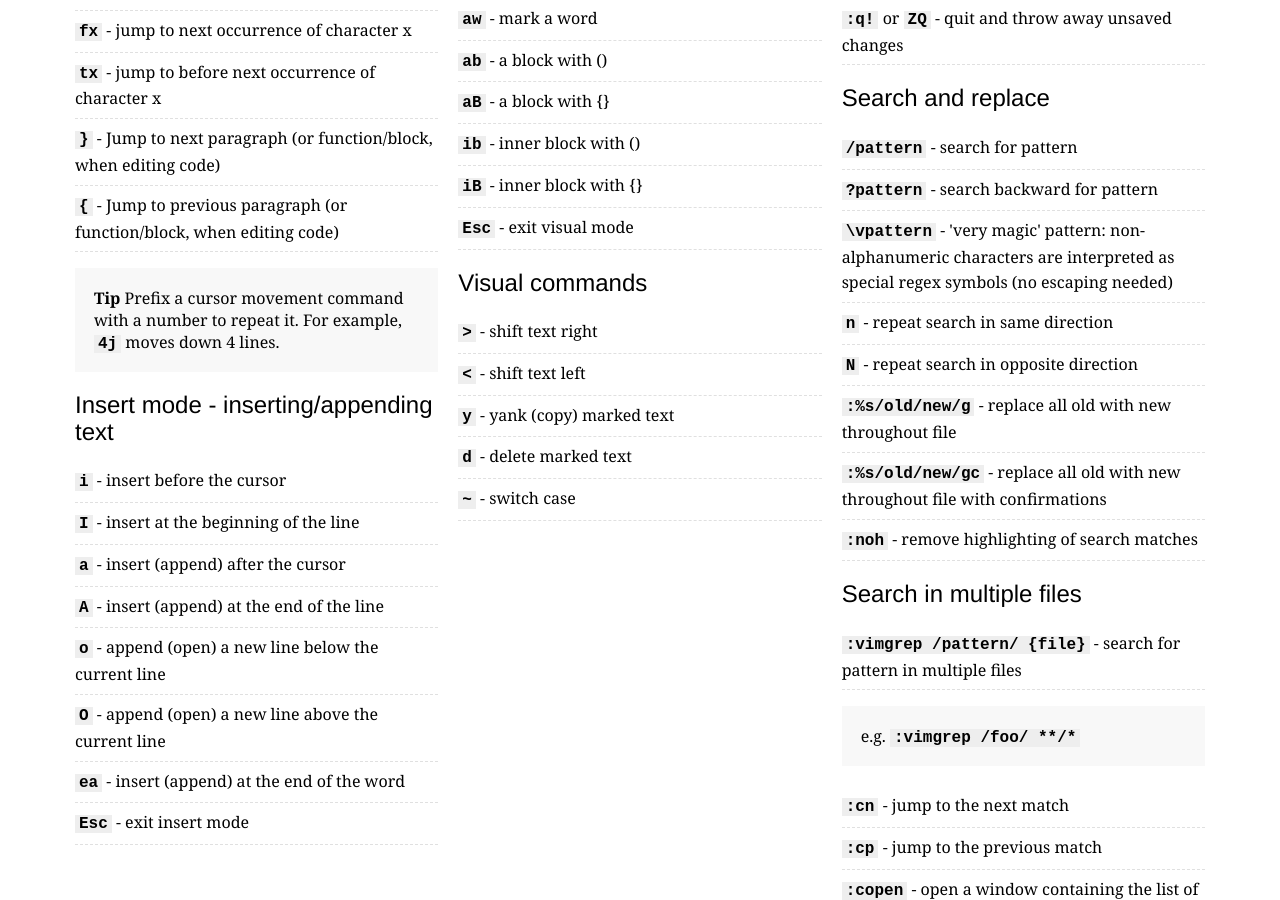
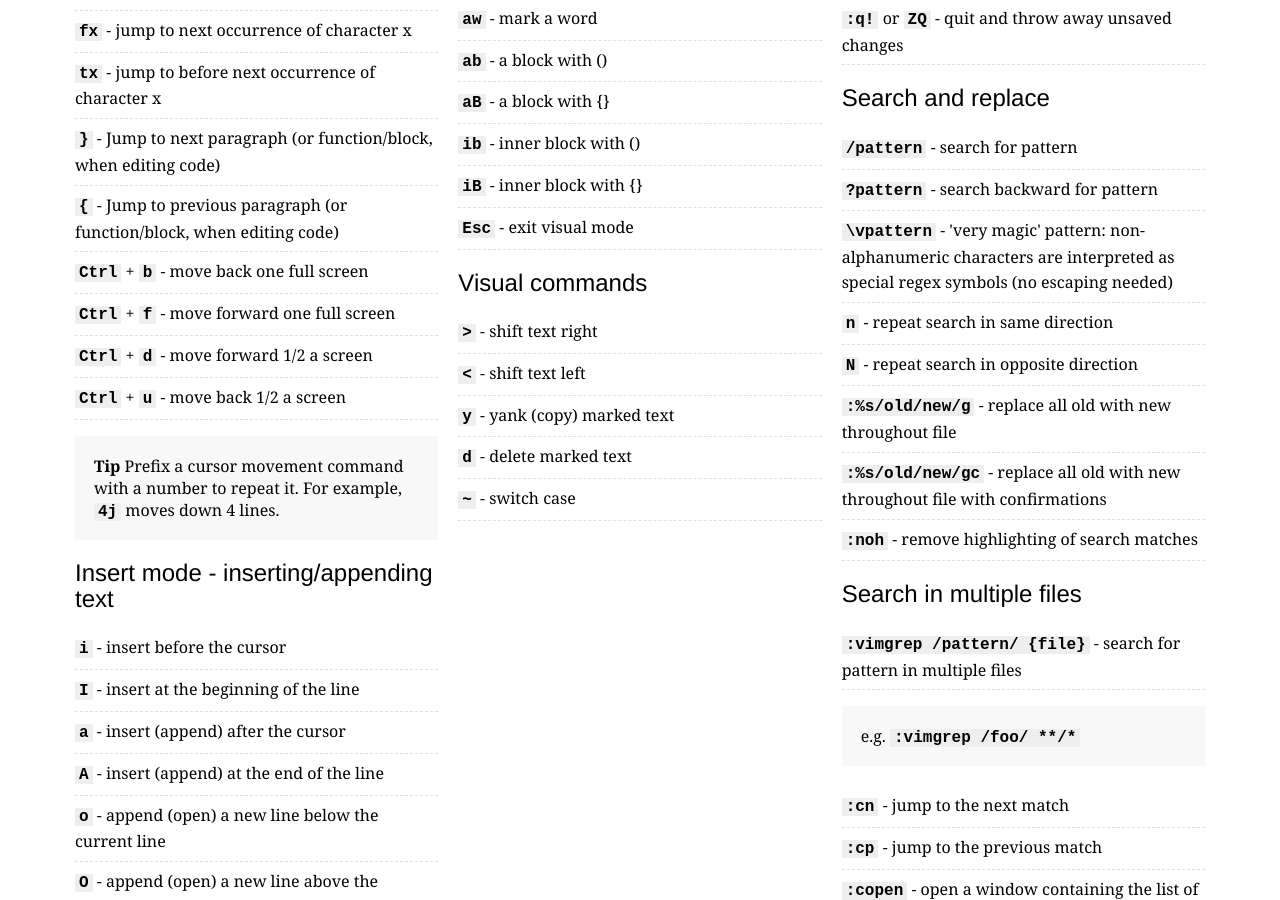
Before and after one commit to rtorr/vim-cheat-sheet, a Jekyll site: the page built from index.html, in a window 1280 px wide and 900 px high, scrolled down 899 px. Built offline with Jekyll 4.4.1, drawn with Linux system fonts in a browser that asks for light colours.

Commit message:
added full and half page scrolling command

```diff
--- a/_config.yml
+++ b/_config.yml
@@ -41,6 +41,10 @@ defaults:
           tx: "jump to before next occurrence of character x"
           closeCurlyBrace: "Jump to next paragraph (or function/block, when editing code)"
           openCurlyBrace: "Jump to previous paragraph (or function/block, when editing code)"
+          CtrlPlusb: "move back one full screen"
+          CtrlPlusf: "move forward one full screen"
+          CtrlPlusd: "move forward 1/2 a screen"
+          CtrlPlusu: "move back 1/2 a screen"
         tip: "Prefix a cursor movement command with a number to repeat it. For example, <kbd>4j</kbd> moves down 4 lines."
 
       insertMode:
--- a/_layouts/page.html
+++ b/_layouts/page.html
@@ -29,6 +29,10 @@ layout: default
           <li><kbd>tx</kbd> - {{ page.cursorMovement.commands.tx }}</li>
           <li><kbd>}</kbd> - {{ page.cursorMovement.commands.closeCurlyBrace }}</li>
           <li><kbd>{</kbd> - {{ page.cursorMovement.commands.openCurlyBrace }}</li>
+          <li><kbd>Ctrl</kbd> + <kbd>b</kbd> - {{ page.cursorMovement.commands.CtrlPlusb }}</li>
+          <li><kbd>Ctrl</kbd> + <kbd>f</kbd> - {{ page.cursorMovement.commands.CtrlPlusf }}</li>
+          <li><kbd>Ctrl</kbd> + <kbd>d</kbd> - {{ page.cursorMovement.commands.CtrlPlusd }}</li>
+          <li><kbd>Ctrl</kbd> + <kbd>u</kbd> - {{ page.cursorMovement.commands.CtrlPlusu }}</li>
         </ul>
         <div class="well">
           <strong>Tip</strong> {{ page.cursorMovement.tip }}
```
